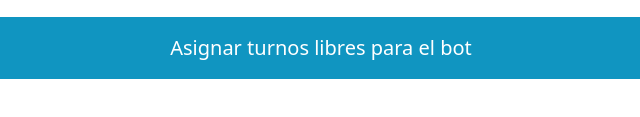
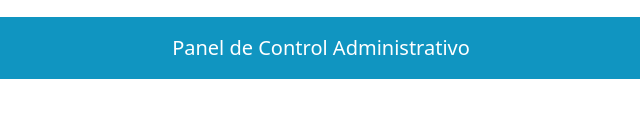
Before and after one commit to gabriel088/botClinica2, a website: page public/index.html in a window 1280 px wide. Shown: the part 505-622 px from the top of the page, 319-959 px from the left. Drawn offline with nearby package versions, Linux system fonts and the light colour scheme.

Commit message:
Actualización de textos del bot

```diff
--- a/public/index.html
+++ b/public/index.html
@@ -15,7 +15,7 @@
     <!-- botones -->
     <button onclick="window.location.href='consulta.html'">Consulta personalizada</button>
     <button onclick="window.location.href='chat.html'">¿Deseás sacar turno?</button>
-    <button onclick="mostrarClave()">Asignar turnos libres para el bot</button>
+    <button onclick="mostrarClave()">Panel de Control Administrativo</button>
 
     <div id="claveContainer" style="display: none; margin-top: 20px;">
       <input type="password" id="claveInput" placeholder="Ingrese la clave..." />
```
